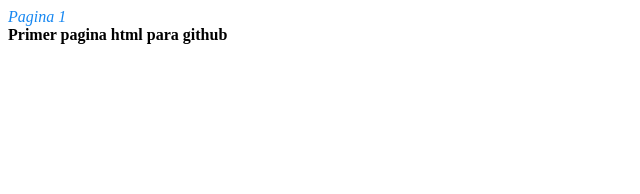
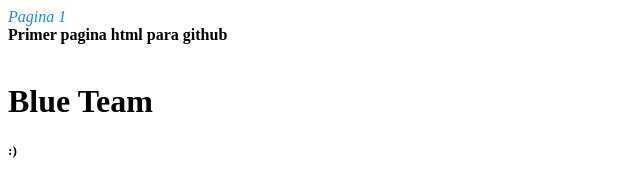
Before and after one commit to DarlixBG/Actividad-Blue-Team, a plain HTML site: page pagina1.html in a window 1280 px wide. Shown: the whole page, without its empty margins (0-640 px from the left). Drawn offline with Linux system fonts and the light colour scheme.

Commit message:
cambios 2

```diff
--- a/pagina1.html
+++ b/pagina1.html
@@ -5,6 +5,8 @@
 </head>
 <body>
 <I><font color="#1687F1">Pagina 1</font></I> <br>
-<B>Primer pagina html para github</B>
+<B>Primer pagina html para github</B> <br><br>
+<h1>Blue Team</h1>
+<h5>:)</h5>
 </body>
 </html>
```
